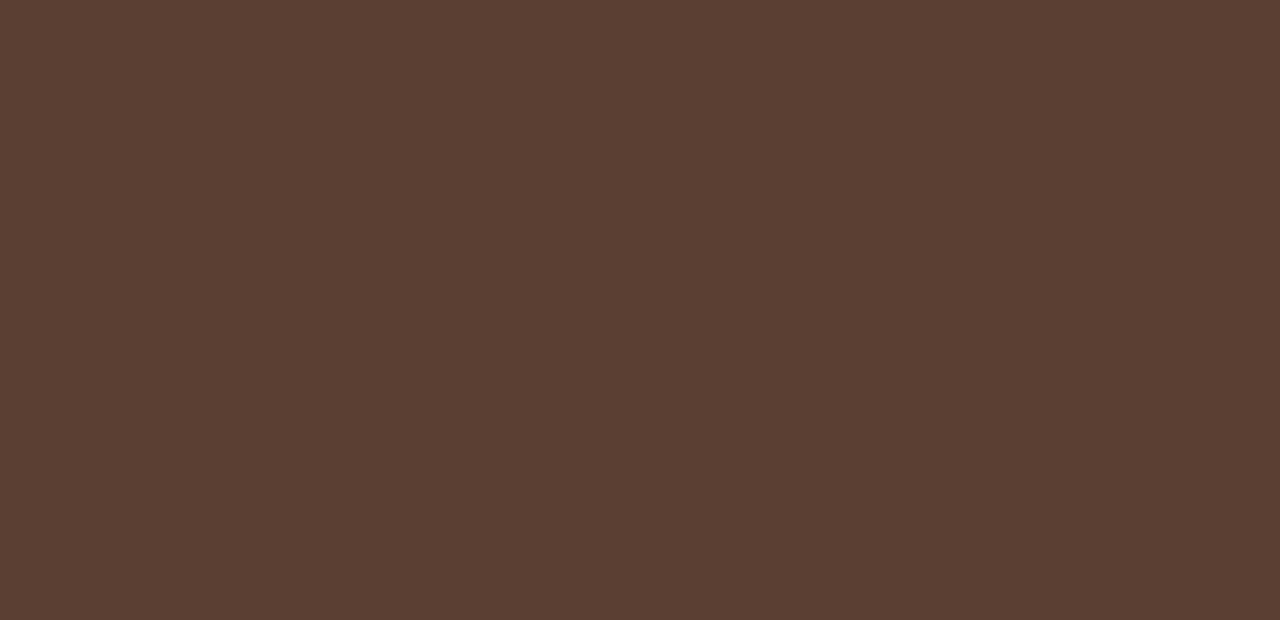
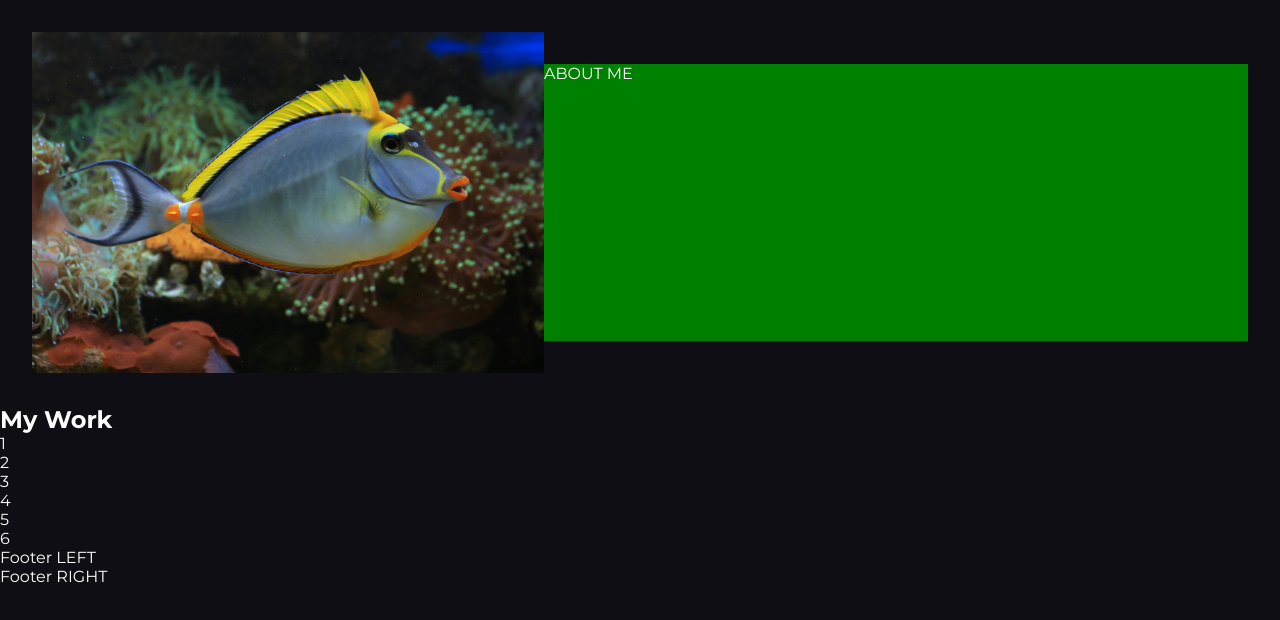
Before and after one commit to fabiDevz/odin-homepage, a plain HTML site: page index.html in a window 1280 px wide. Drawn offline with Linux system fonts and the light colour scheme.

Commit message:
fix: eh vuelto

```diff
--- a/index.html
+++ b/index.html
@@ -1,14 +1,35 @@
 <!DOCTYPE html>
 <html lang="en">
+
 <head>
     <meta charset="UTF-8">
     <meta name="viewport" content="width=device-width, initial-scale=1.0">
     <link rel="stylesheet" href="style.css">
+    <link rel="preconnect" href="https://fonts.googleapis.com">
+    <link rel="preconnect" href="https://fonts.gstatic.com" crossorigin>
+    <link href="https://fonts.googleapis.com/css2?family=Montserrat:ital,wght@0,100..900;1,100..900&display=swap"
+        rel="stylesheet">
     <title>Document</title>
 </head>
+
 <body>
-    <div class="main-profile"></div>
-    <div class="main-work"></div>
-    <div class="main-footer"></div>
+    <div class="main-profile-container">
+        <img class="photo-profile" src="./fabian_profile.jpg">
+        <div class="about-me">ABOUT ME</div>
+    </div>
+    <div class="main-work">
+        <h2>My Work</h2>
+        <div class="project">1</div>
+        <div class="project">2</div>
+        <div class="project">3</div>
+        <div class="project">4</div>
+        <div class="project">5</div>
+        <div class="project">6</div>
+    </div>
+    <div class="main-footer">
+        <div class="footer-left">Footer LEFT</div>
+        <div class="footer-right">Footer RIGHT</div>
+    </div>
 </body>
+
 </html>
--- a/style.css
+++ b/style.css
@@ -1,3 +1,25 @@
 *{
-    background-color: #5C4033;
+    background-color: #0F0E14;
+    font-family: "Montserrat", sans-serif;
+    color: #FFFF;
+    margin:0;
 }
+
+.main-profile-container
+{
+    display: flex;
+    justify-content: center;
+    padding: 2rem;
+}
+
+.photo-profile{
+    width: 40vw;
+}
+
+.about-me
+{
+    margin-top: 2rem;
+    margin-bottom: 2rem;
+    background-color: green;
+    width: 60vw;
+}
```
Also changed, not shown: 1#_metal_blade.jpg (deleted), dr_willy_attack.jpg (deleted), fabian_profile.jpg (added), megaman_profile.jpg (deleted), megaman_protoman.jpg (deleted), megaman_roll.jpg (deleted), robot_masters.png (deleted).
